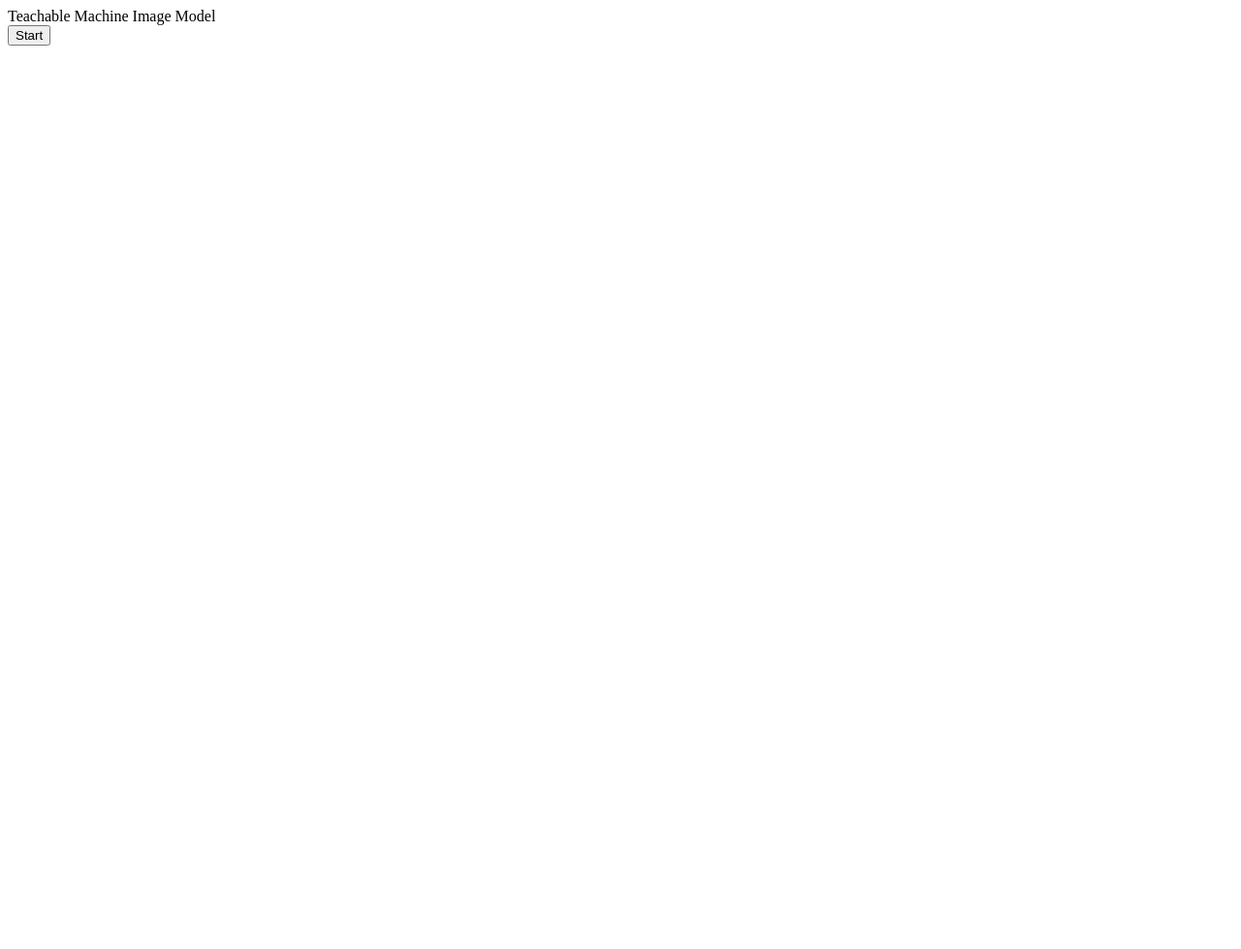
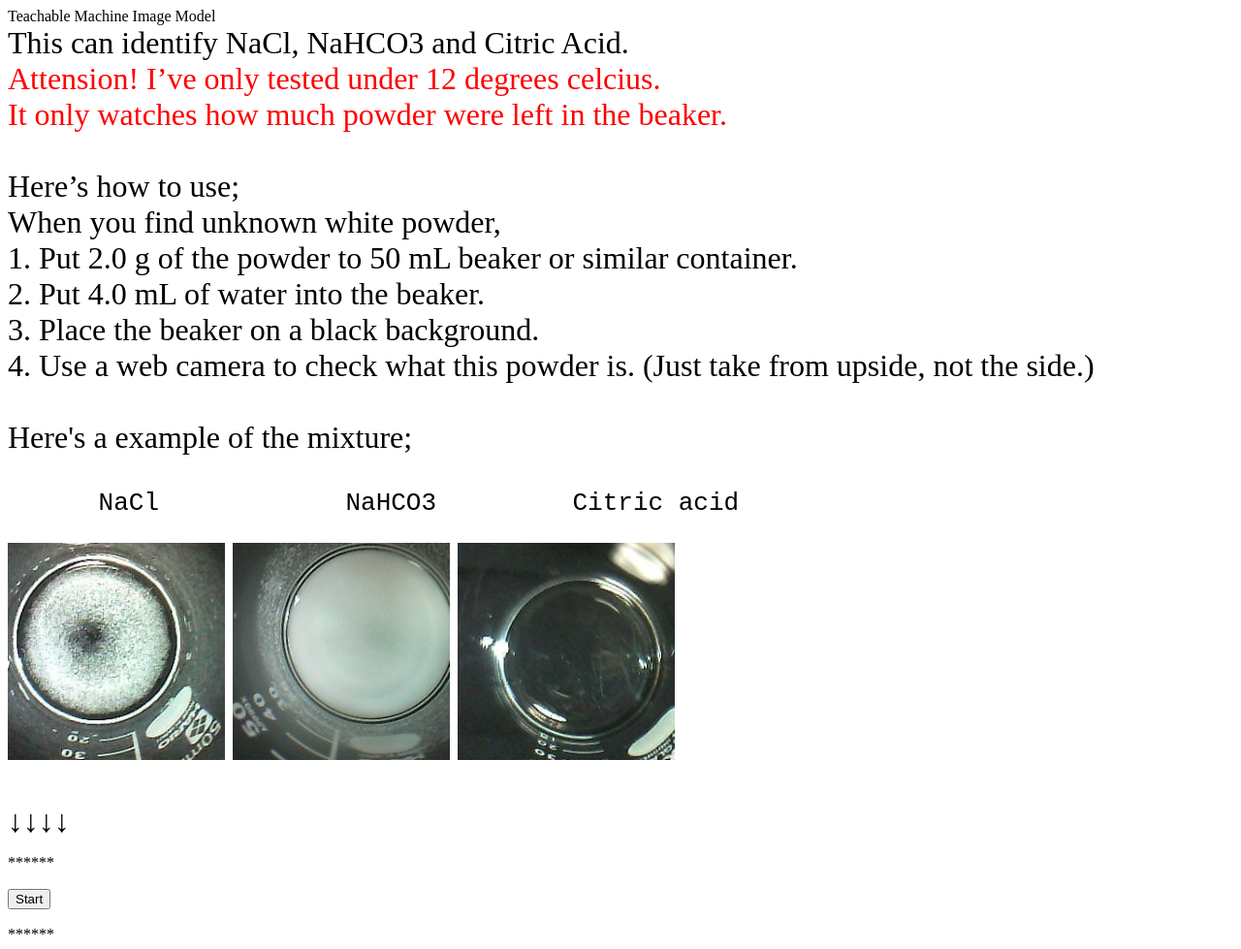
Before and after one commit to HiroYokoyama/Substance-Identification_Ver.1, a plain HTML site: page index.html in a window 1280 px wide. Shown: the whole page at 97% size. Before the commit the page ends 800 px from the top, so only its background shows below. Drawn offline with Linux system fonts and the light colour scheme.

Commit message:
Add files via upload

```diff
--- a/index.html
+++ b/index.html
@@ -8,7 +8,30 @@
 </head>
 <body>
 <div>Teachable Machine Image Model</div>
-<button type="button" onclick="init()">Start</button>
+<font size="6" color="#000000">
+<div>This can identify NaCl, NaHCO3 and Citric Acid.<br>
+<font size="6" color="#ff0000">
+Attension! I’ve only tested under 12 degrees celcius.<br>
+It only watches how much powder were left in the beaker.<br>
+<font size="6" color="#000000">
+<br>
+Here’s how to use;<br>
+When you find unknown white powder,<br>
+1. Put 2.0 g of the powder to 50 mL beaker or similar container.<br>
+2. Put 4.0 mL of water into the beaker.<br>
+3. Place the beaker on a black background.<br>
+4. Use a web camera to check what this powder is. (Just take from upside, not the side.)<br>
+<br>
+  Here's a example of the mixture;<br>
+    <pre>      NaCl　         　NaHCO3　　   　 Citric acid</pre>
+<img src="./img/NaCl.png"> <img src="./img/NaHCO3.png"> <img src="./img/CitricAcid.png"> <br>
+</div>
+    <br>
+    ↓↓↓↓<br>
+    <font size="3" color="#000000">
+    ******<br>
+    <button type="button" onclick="init()">Start</button> <br>
+    ******<br>
     <div id="webcam-container"></div>
     <div id="label-container"></div>
     <script src="https://cdn.jsdelivr.net/npm/@tensorflow/tfjs@1.3.1/dist/tf.min.js"></script>
```
Also changed, not shown: img/CitricAcid.png (added), img/NaCl.png (added), img/NaHCO3.png (added). Lines whose indentation alone changed are shown as unchanged.
